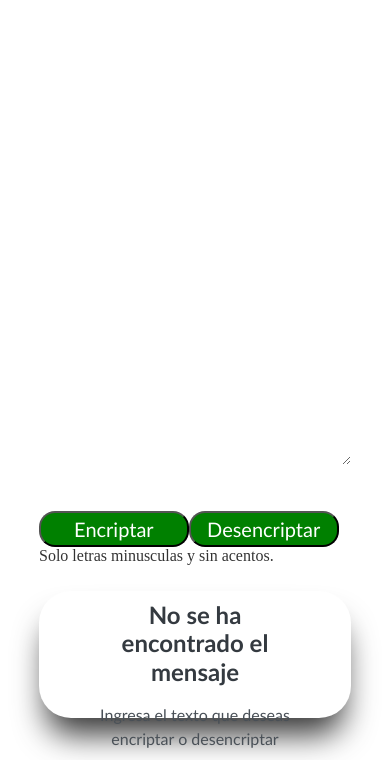
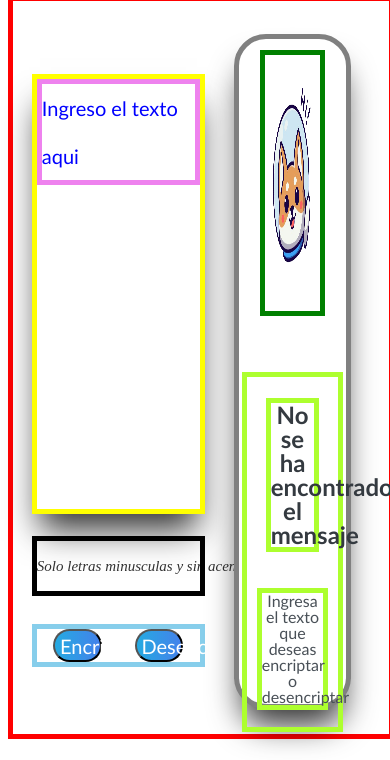
Before and after one commit to PsychoNoobie/Challenge-Encriptador, a plain HTML site: page index.html in a window 390 px wide. Shown: the part 84-844 px from the top of the page. Drawn offline with Linux system fonts and the light colour scheme.

Commit message:
Arreglando Interfaz. Responsive por terminar

```diff
--- a/index.html
+++ b/index.html
@@ -8,7 +8,8 @@
 </head>
 <body>
 
-
+    <div class="main-container">
+        <center><h1 class="Titulo-Principal">Encryp/Decrupt 300</h1></center>
         <div class="container-left">
             <div class="container-info">
                 <textarea name="txt" class="txt" id="txt" cols="30" rows="10" placeholder="Ingreso el texto aqui" type></textarea>
@@ -35,6 +36,8 @@
             </div>
         </div>
 
+    </div>
+
 
 </body>
 <script src="script.js"></script>
--- a/style.css
+++ b/style.css
@@ -1,27 +1,32 @@
 *{
-    margin: 0;
+    margin: 5px,5px,5px,5px;
     padding: 0;
+    -webkit-box-sizing: border-box;
+    -moz-box-sizing: border-box;
+    box-sizing: border-box;
 }
 
-
+.main-container h1{
+  background-color: pink;
+}
 
 /*Contenedor de la izquierda*/
 .container-left{
-    position: relative;
-    width: 100vw;
-    height: 100vh;
+    position: absolute;
+    width: 99%;
+    height: 88vh;
     background: white;
-    border-style: solid;
-    border: 2px solid;
-    border: black;
+    border: 5px solid red;
+
+
 }
 /*Text Area de la izquierda*/
 .txt{
     position: absolute;
-    width: 42%;
+    width: 46%;
     height: 60%;
-    left: 12%;
-    top: 15%;
+    left: 5%;
+    top: 10%;
     border: none;
     font-family: 'Gill Sans', 'Gill Sans MT', Calibri, 'Trebuchet MS', sans-serif;
     font-style: normal;
@@ -29,11 +34,16 @@
     font-size: 32px;
     line-height: 150%;
     background-color: white;
+    box-shadow: 0px 24px 32px -8px rgb(0, 0, 0,0.8);
+    resize: none;
+    border: 5px solid yellow;
 
 }
 
 .txt::placeholder{
     color: blue;
+    border: 5px solid violet;
+    font-size: 20px;
 }
 
 .txt:focus,
@@ -46,18 +56,19 @@
     display: flex;
     flex-direction: row;
     align-items: center;
-    padding: 0px;
     gap: 8px;
     position: absolute;
-    width: 80%;
-    left: 12%;
-    top: 80%;
+    width: 46%;
+    left: 5%;
+    top: 73%;
+    border: 5px solid black;
 }
 
 .terminos p{
     font-weight: 400%;
-    font-size: 12px;
-    line-height: 150px;
+    font-size: 15px;
+    font-style: italic;
+    line-height: 20px;
     color: black;
     opacity: 0.8;
     flex: none;
@@ -69,49 +80,97 @@
     display: flex;
     flex-direction: row;
     align-items: flex-start;
-    padding: 1% 0;
+    justify-content: center;
+    padding: 1;
     position: absolute;
-    width: 80%;
-    left: 12%;
-    top: 88%;
+    width: 46%;
+    left: 5%;
+    top: 85%;
+    border: 5px solid skyblue;
+    margin-right: 16px;
+}
+
+.botones:last-child{
+  margin-right: 0px;
 }
 
 .btn-encriptar{
     align-items: center;
     justify-content: center;
-    padding: 2%;
+    padding: 3%;
     gap: 8px;
-    width: 25%;
+    width: 30%;
+    margin-left: 10%;
+    margin-right: 10%;
+    font-family: 'Gill Sans', 'Gill Sans MT', Calibri, 'Trebuchet MS', sans-serif;
+    font-size: 20px;
+    line-height: 20px;
+    text-align: center;
+    color: #fff;
+
+
+
+    cursor: pointer;
+    background-size: 300% 100%;
+    border-radius: 50px;
+    moz-transition: all .4s ease-in-out;
+    -o-transition: all .4s ease-in-out;
+    -webkit-transition: all .4s ease-in-out;
+    transition: all .4s ease-in-out;
+
+}
+
+.btn-desencriptar{
+    align-items: center;
+    justify-content: center;
+    padding: 3%;
+    gap: 8px;
+    width: 30%;
+    margin-left: 10%;
+    margin-right: 10%;
     background: green;
     font-family: 'Gill Sans', 'Gill Sans MT', Calibri, 'Trebuchet MS', sans-serif;
     font-size: 20px;
     line-height: 20px;
     text-align: center;
     color: white;
-    border-radius: 24px;
-}
 
-.btn-desencriptar{
-    align-items: center;
-    justify-content: center;
-    padding: 2%;
-    gap: 8px;
-    width: 25%;
-    background: green;
-    font-family: 'Gill Sans', 'Gill Sans MT', Calibri, 'Trebuchet MS', sans-serif;
-    font-size: 20px;
-    line-height: 20px;
-    text-align: center;
-    color: white;
-    border-radius: 24px;
+
+
+
+    cursor: pointer;
+    background-size: 300% 100%;
+    border-radius: 50px;
+    moz-transition: all .4s ease-in-out;
+    -o-transition: all .4s ease-in-out;
+    -webkit-transition: all .4s ease-in-out;
+    transition: all .4s ease-in-out;
 
 }
 
 .btn-encriptar:hover,
 .btn-desencriptar:hover{
-    margin: 0.3%;
-    width: 25%;
-    padding: 1.8%;
+    /*margin-right: 16px;
+    width: 35%;
+    padding: 4%;*/
+    background-position: 100% 0;
+    moz-transition: all .4s ease-in-out;
+    -o-transition: all .4s ease-in-out;
+    -webkit-transition: all .4s ease-in-out;
+    transition: all .4s ease-in-out;
+}
+
+.btn-encriptar:focus,
+.btn-desencriptar:focus{
+    /*margin-right: 16px;
+    width: 35%;
+    padding: 4%;*/
+    outline: none;
+}
+
+.btn-encriptar,.btn-desencriptar {
+  background-image: linear-gradient(to right, #25aae1, #4481eb, #04befe, #3f86ed);
+  box-shadow: 1 6px 15px 5 rgba(65, 132, 234, 0.75);
 }
 
 .container-right{
@@ -119,12 +178,13 @@
     justify-content: center;
     position: absolute;
     width: 30%;
-    height: 90%;
+    height: 80%;
     left: 60%;
-    top: 5%;
+    top: 14%;
     background: white;
     box-shadow: 0px 24px 32px -8px rgb(0, 0, 0,0.8);
     border-radius: 32px;
+    border: 5px solid gray;
 }
 
 .alerta{
@@ -133,11 +193,14 @@
     align-items: center;
     justify-content: center;
     padding: 1%;
-    gap: 16px;
+    gap: 0px;
     position: absolute;
-    width: 100%;
-    top: 65%;
+    width: 95%;
+    top: 50%;
     text-align: center;
+    border: 5px solid greenyellow;
+
+
 }
 
 .alerta h2 {
@@ -146,9 +209,10 @@
     font-style: normal;
     font-weight: 700;
     font-size: 24px;
-    line-height: 120%;
+    line-height: 100%;
     text-align: center;
     color: #343a40;
+    border: 5px solid greenyellow;
   }
 
   .alerta p {
@@ -157,18 +221,24 @@
     font-style: normal;
     font-weight: 400;
     font-size: 16px;
-    line-height: 150%;
+    line-height: 100%;
     text-align: center;
     color: #495057;
+    border: 5px solid greenyellow;
   }
 
   .imagen{
-    width: 100%;
-    height: auto;
+    width:60%;
+    height: 40%;
+    border: 5px solid green;
+    margin-top: 10%;
   }
 
+
+
   /* Diseño Responsivo */
-  @media (max-width: 1200px) {
+  /*
+  @media (max-width: 800px) {
     .container-left {
       display: flex;
       flex-direction: row;
@@ -221,4 +291,4 @@
       display: none;
       visibility: hidden;
     }
-  }
+  }*/
```
